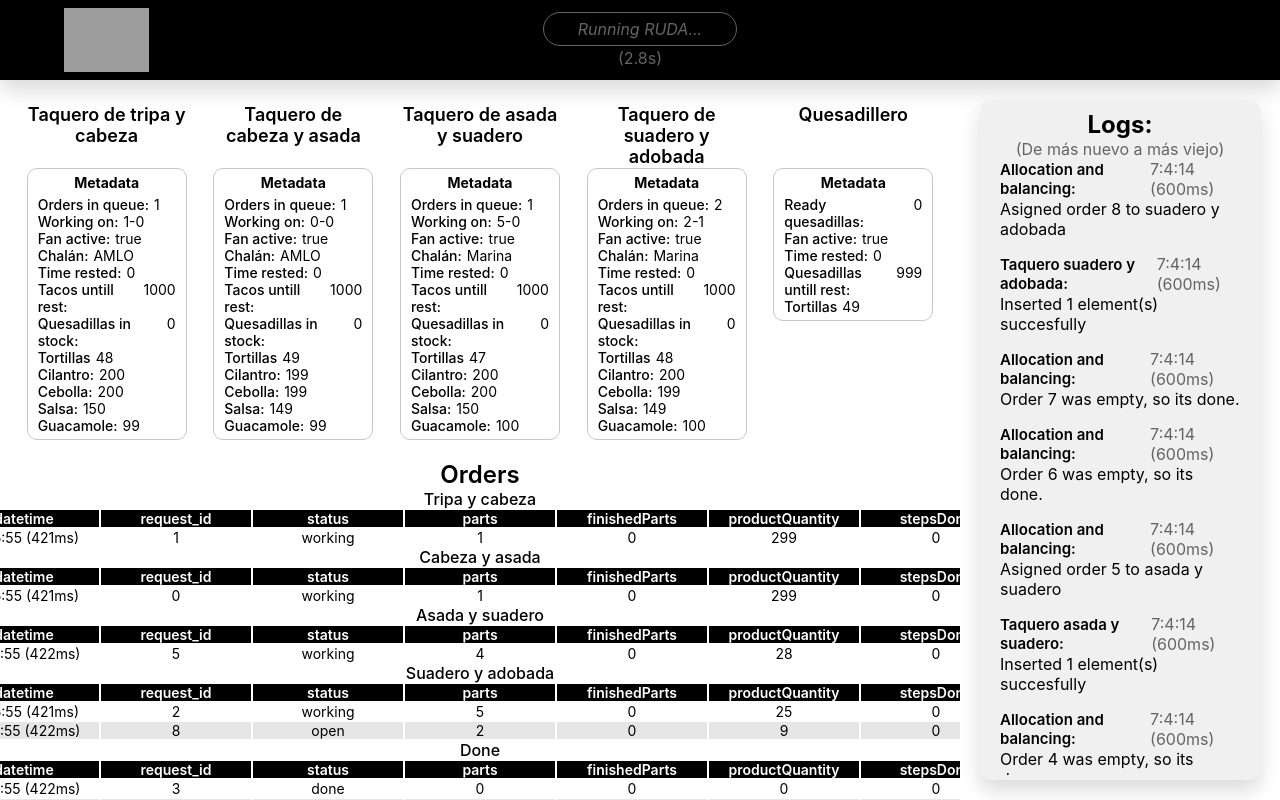
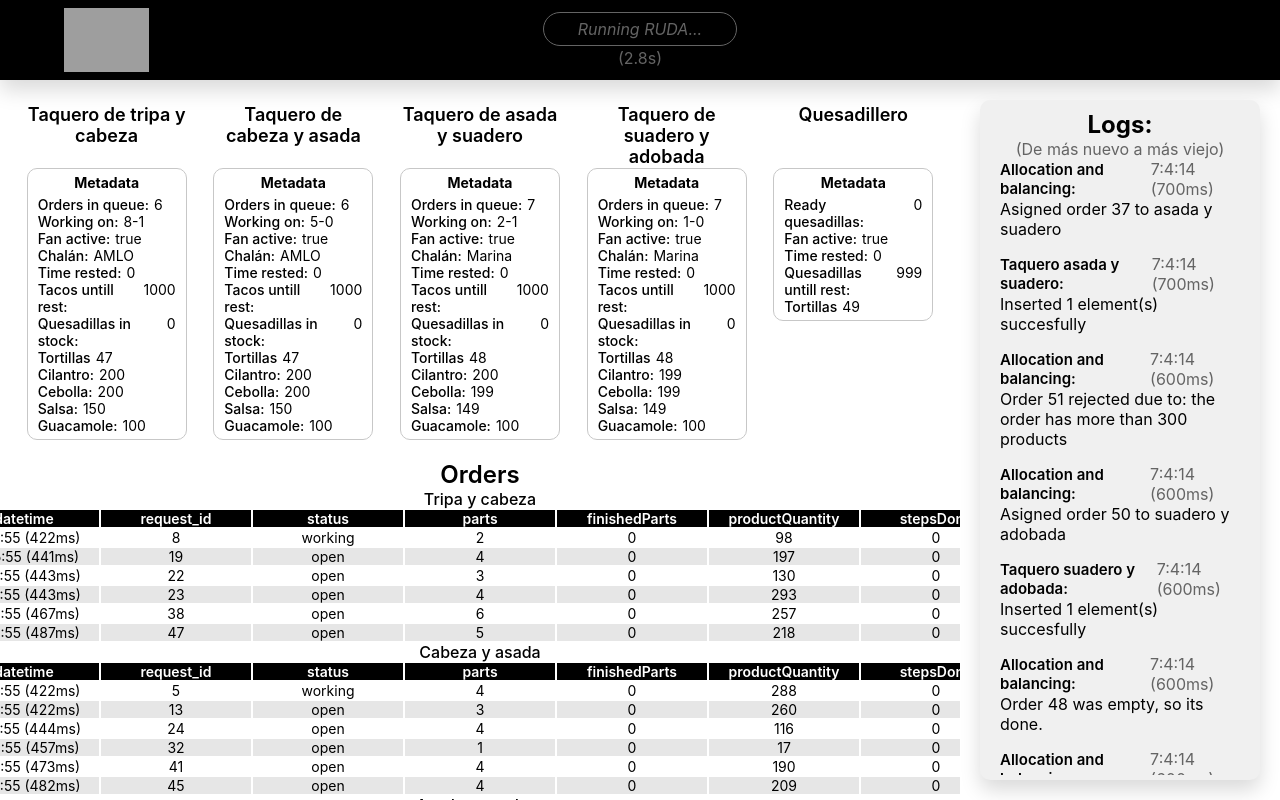
Before and after one commit to ulisesaviles/os-tacoshop-ruda, a React (Create React App) app in the folder app/: page / in a window 1280 px wide. Both pictures are taken after a click on the button "Start RUDA". Built offline with nearby package versions, Linux system fonts and the light colour scheme; grey boxes are pictures that could not be loaded.

Commit message:
Re organized the code

```diff
--- a/app/src/App.js
+++ b/app/src/App.js
@@ -18,7 +18,7 @@ import ChalanesHandler from "./config/chalanesHandler";
 import Table from "./components/table";
 
 // Sample input
-import sampleInput from "./samples/miniOrdenes.json";
+import sampleInput from "./samples/ordenes.json";
 
 const App = () => {
   // Config constants
@@ -368,6 +368,7 @@ const App = () => {
                 </div>
               );
             })}
+
             {/* Quesadillero */}
             <div className="taqueroContainer">
               <h4 className="taqueroName">Quesadillero</h4>
@@ -410,6 +411,8 @@ const App = () => {
               </div>
             </div>
           </div>
+
+          {/* Orders */}
           <h2 className="orders">Orders</h2>
           <div className="ordersContainer">
             {Object.keys(orders).map((key) => (
@@ -420,22 +423,24 @@ const App = () => {
             ))}
           </div>
         </div>
+
+        {/* Logs */}
         <div className="logsContainer">
           <h2 className="logsTitle">Logs:</h2>
           <p className="logsSubtitle">(De más nuevo a más viejo)</p>
           <div className="logsContentContainer">
-            {logs.map((log) => (
-              <div
-                className="logContainer"
-                key={`${log.time}_${log.title}_${log.message}`}
-              >
-                <div className="logHeaderContainer">
-                  <h5 className="logTitle">{log.title}</h5>
-                  <p className="logTime">{formatTimeForLogs(log.time)}</p>
+            {logs.map((log) => {
+              const index = logs.indexOf(log);
+              return (
+                <div className="logContainer" key={index}>
+                  <div className="logHeaderContainer">
+                    <h5 className="logTitle">{log.title}</h5>
+                    <p className="logTime">{formatTimeForLogs(log.time)}</p>
+                  </div>
+                  {log.message}
                 </div>
-                {log.message}
-              </div>
-            ))}
+              );
+            })}
           </div>
         </div>
       </div>
--- a/app/src/objects/taquero.js
+++ b/app/src/objects/taquero.js
@@ -22,7 +22,6 @@ const Taquero = (
   // Functions
   const fillFilling = async (filling) => {
     if (!fillingNeedsToBeFilled(filling)) {
-      console.log(`${name}'s ${filling} is full`);
       await timeout(100);
       return;
     }
@@ -58,7 +57,6 @@ const Taquero = (
 
   const getNextOrderAndPartIndex = (queue) => {
     const orderIndex = 0;
-    getPartToParticipate(queue[orderIndex].orden);
     return [orderIndex, getPartToParticipate(queue[orderIndex].orden)];
   };
 
@@ -151,11 +149,11 @@ const Taquero = (
     queue = getOrders();
     // Get an order and a part to participate in
     const [orderIndex, partIndex] = getNextOrderAndPartIndex(queue);
-    const order = queue[orderIndex];
     let part = queue[orderIndex].orden[partIndex];
 
+    // If not enough quesadillas, rest 1 sec to avoid infinite loop
     if (
-      part === null ||
+      partIndex === null || // Cannot currently work on it (fillings, quesadillas, etc)
       (part.type === "quesadilla" && getQuesadillasInStock() === 0)
     ) {
       reAllocateOrder(queue.shift());
@@ -164,6 +162,7 @@ const Taquero = (
       return;
     }
     const start = Date.now();
+
     // Start working on it
     queue[orderIndex].status = "working";
     ordersHandler.setOrders(queue);
@@ -204,6 +203,7 @@ const Taquero = (
       if (part.quantity === part.finished_products) part.status = "done";
       quantity++;
     }
+
     // Set it
     queue[orderIndex].orden[partIndex] = part;
     queue[orderIndex].response.push({
@@ -214,11 +214,14 @@ const Taquero = (
     });
     queue[orderIndex].status = "open";
     metadataHandler.madeTacos(quantity);
+
     // Re-allocate it
     reAllocateOrder(queue.shift());
     ordersHandler.setOrders(queue);
+
     // Log it
     log(`Finished part "${part.part_id}" ${queue.length} left`);
+
     // Return it
     return queue.length;
   };
```
